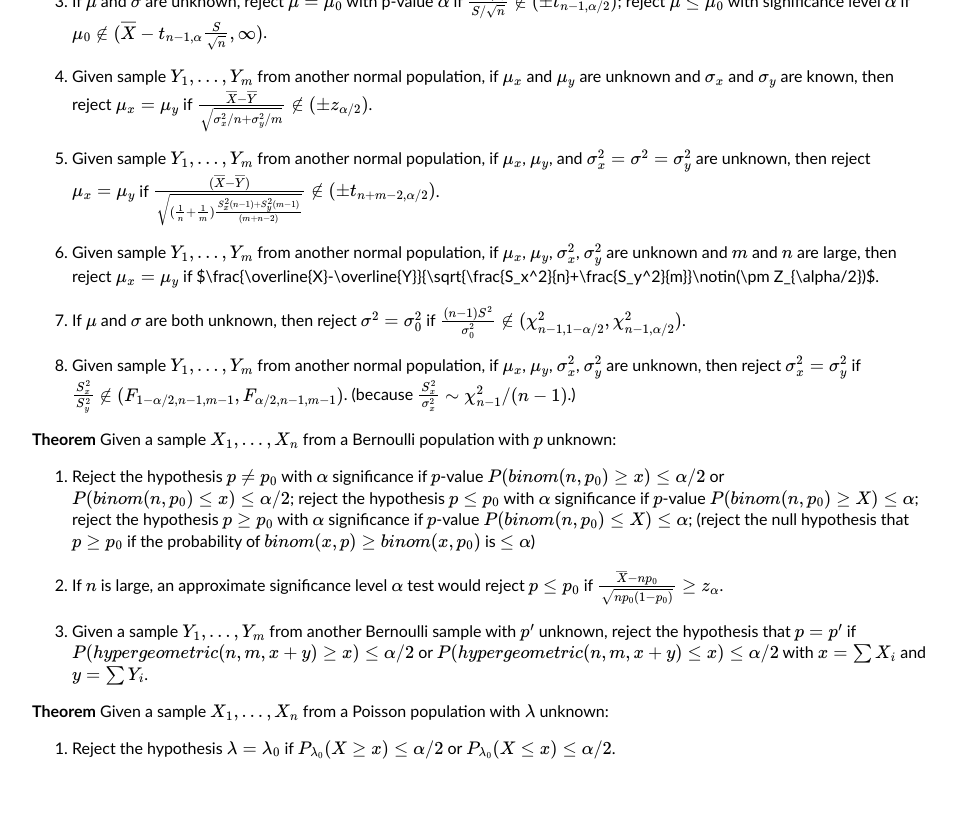
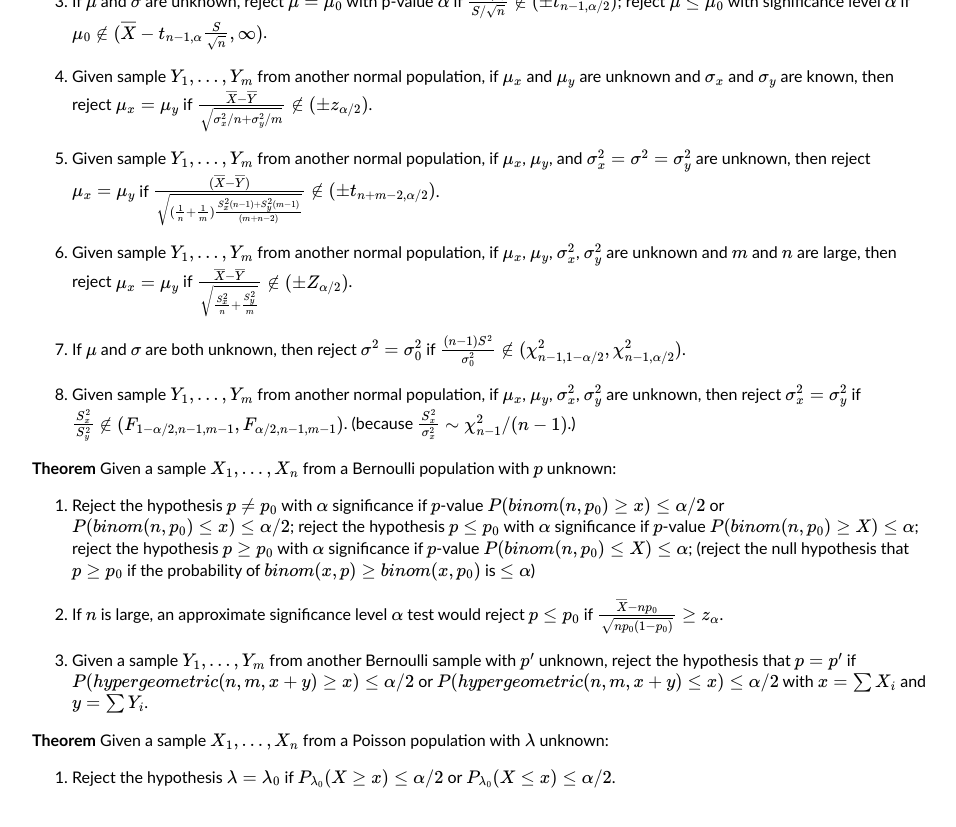
Before and after one commit to henryzhang11/questions-I-have, a Jekyll site: the page built from _posts/2023-08-20-probability-theory-review.md, in a window 1280 px wide and 900 px high, scrolled down 5806 px. Shown: the top 827 px of the window, without its empty margins (160-1116 px from the left). Built offline with Jekyll 4.4.1, drawn with Linux system fonts in a browser that asks for light colours; formulas are drawn with MathJax 3.

Commit message:
Update 2023-08-20-probability-theory-review.md

```diff
--- a/_posts/2023-08-20-probability-theory-review.md
+++ b/_posts/2023-08-20-probability-theory-review.md
@@ -150,7 +150,7 @@ title: "probability theory review"
 
 5. Given sample $Y_1,...,Y_m$ from another normal population, if $\mu_x$, $\mu_y$, and $\sigma_x^2=\sigma^2=\sigma_y^2$ are unknown, then reject $\mu_x=\mu_y$ if $\frac{(\overline{X}-\overline{Y})}{\sqrt{(\frac{1}{n}+\frac{1}{m})\frac{S_x^2(n-1)+S_y^2(m-1)}{(m+n-2)}}}\notin(\pm t_{n+m-2,\alpha/2})$.
 
-6. Given sample $Y_1,...,Y_m$ from another normal population, if $\mu_x$, $\mu_y$, $\sigma_x^2$, $\sigma_y^2$ are unknown and $m$ and $n$ are large, then reject $\mu_x=\mu_y$ if $\frac{\overline{X}-\overline{Y}}{\sqrt{\frac{S_x^2}{n}+\frac{S_y^2}{m}}\notin(\pm Z_{\alpha/2})$.
+6. Given sample $Y_1,...,Y_m$ from another normal population, if $\mu_x$, $\mu_y$, $\sigma_x^2$, $\sigma_y^2$ are unknown and $m$ and $n$ are large, then reject $\mu_x=\mu_y$ if $\frac{\overline{X}-\overline{Y}}{\sqrt{\frac{S_x^2}{n}+\frac{S_y^2}{m}}}\notin(\pm Z_{\alpha/2})$.
 
 7. If $\mu$ and $\sigma$ are both unknown, then reject $\sigma^2=\sigma_0^2$ if $\frac{(n-1)S^2}{\sigma_0^2}\notin(\chi_{n-1,1-\alpha/2}^2,\chi_{n-1,\alpha/2}^2)$.
 
```
